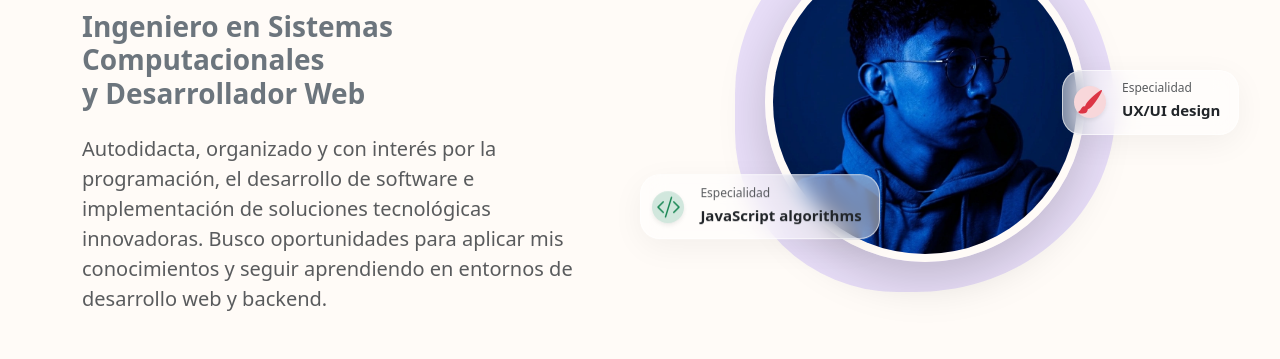
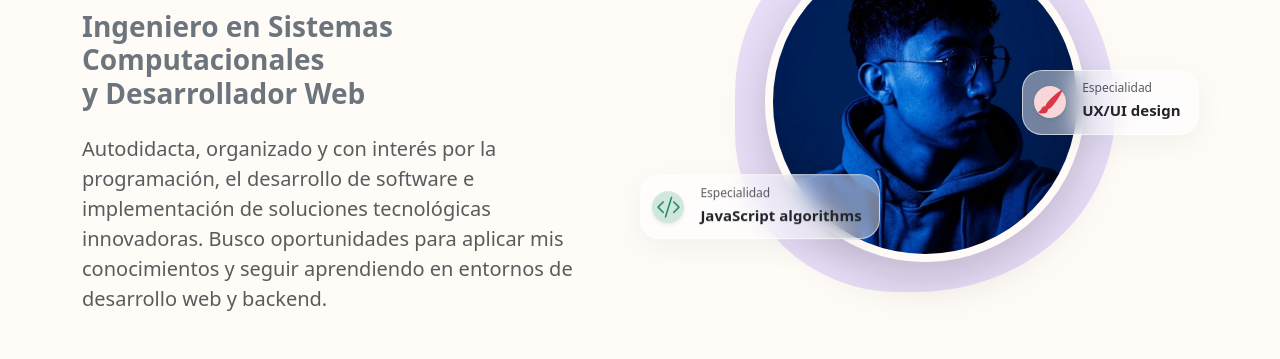
Before and after one commit to agusx64/agustin-mora, a website built with Vite: page index.html in a window 1280 px wide. Shown: the part 410-769 px from the top of the page. Built offline with nearby package versions, Linux system fonts and the light colour scheme.

```diff
--- a/src/css/index.css
+++ b/src/css/index.css
@@ -187,7 +187,7 @@
 
 .floating-badge-c {
   top: -4;
-  right: -5%;
+  right: 2%;
   z-index: 2;
   animation: float 3.5s ease-in-out infinite;
 }
```
